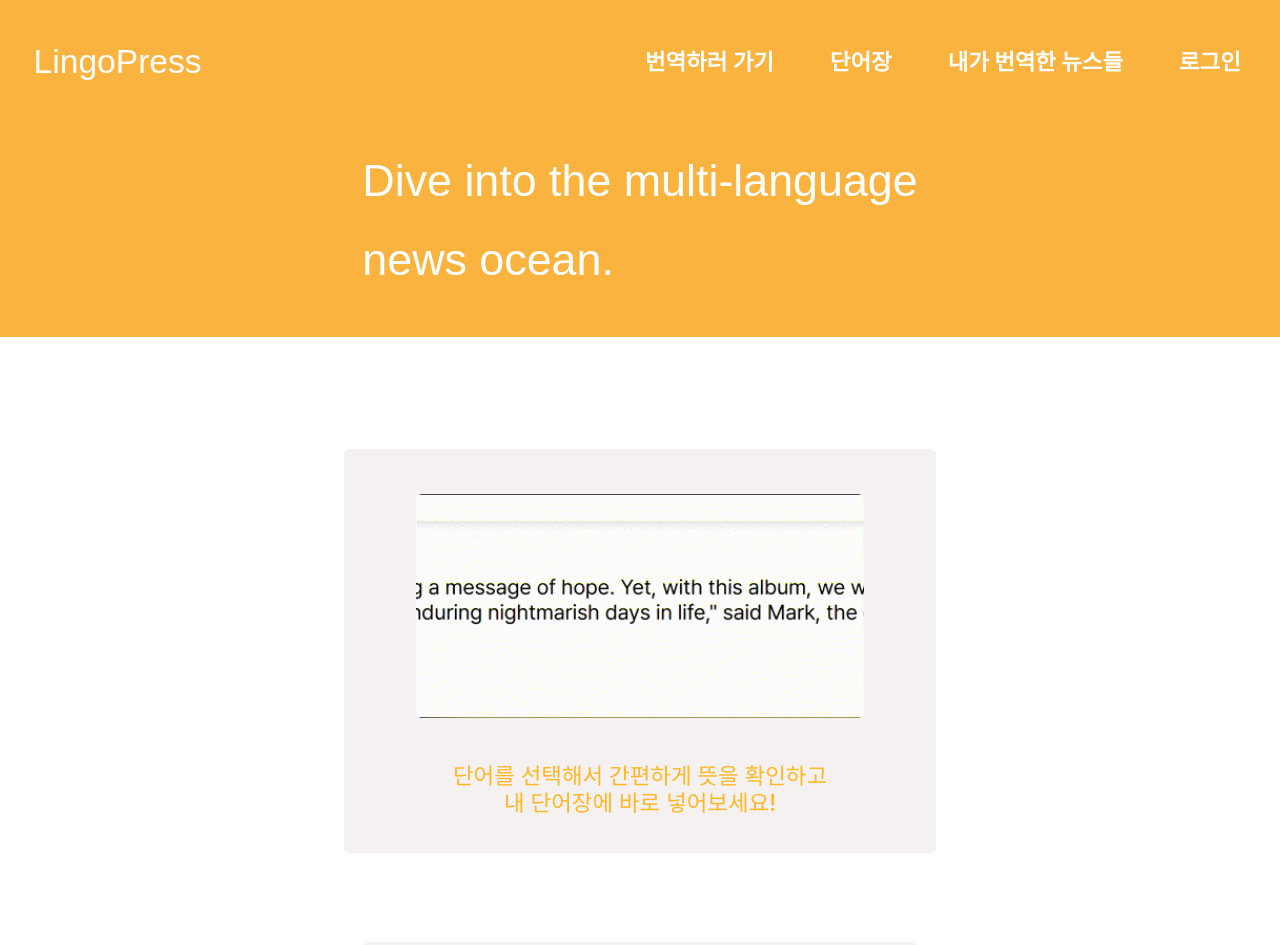
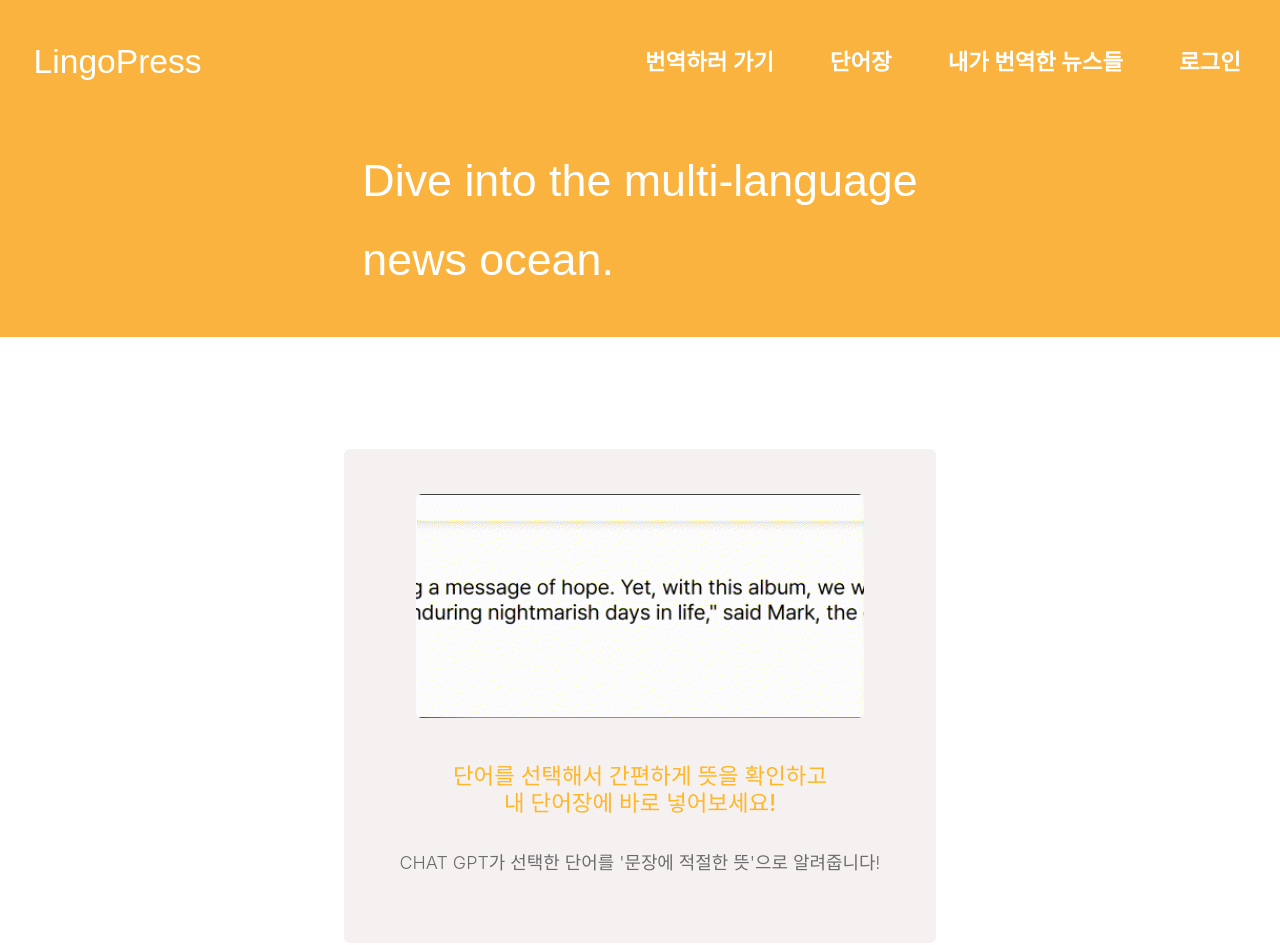
Before and after one commit to LingoPress/lingopress-frontend, a React (Create React App) app: page /whatis in a window 1280 px wide. Shown: the top 945 px of the page. Built offline with nearby package versions, Linux system fonts and the light colour scheme; no server answers; a web font is replaced by a local one.

Commit message:
style: VerticalCard의 height 오류 수정

```diff
--- a/src/_components/common/VerticalCard.jsx
+++ b/src/_components/common/VerticalCard.jsx
@@ -10,7 +10,7 @@ const VerticalCardWrapper = styled.div`
   background-color: ${customColors.background.boxBg["0"]};
   overflow: hidden;
   //  width: 40rem;
-  height: 36rem;
+  //height: 36rem;
   margin-bottom: 3rem;
   white-space: pre-line;
   line-height: 2.3rem;
```
